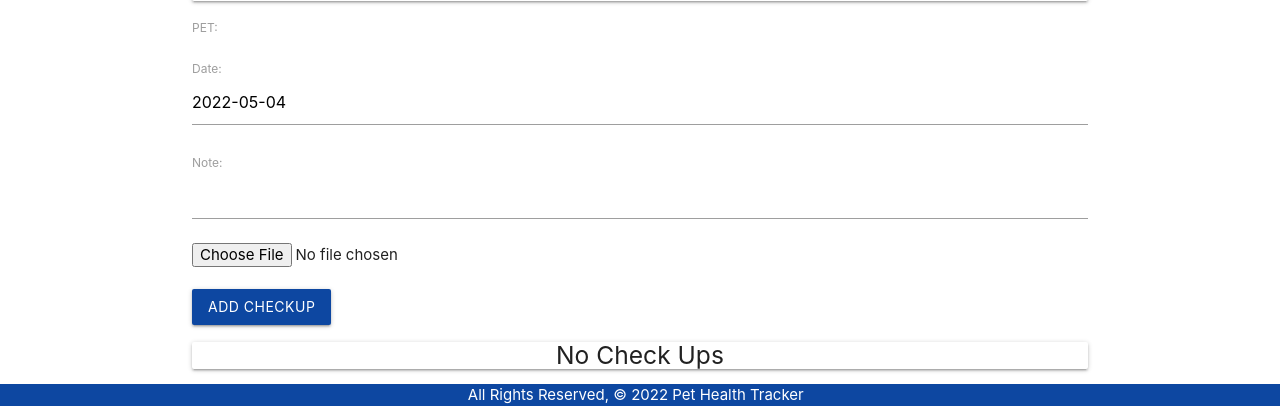
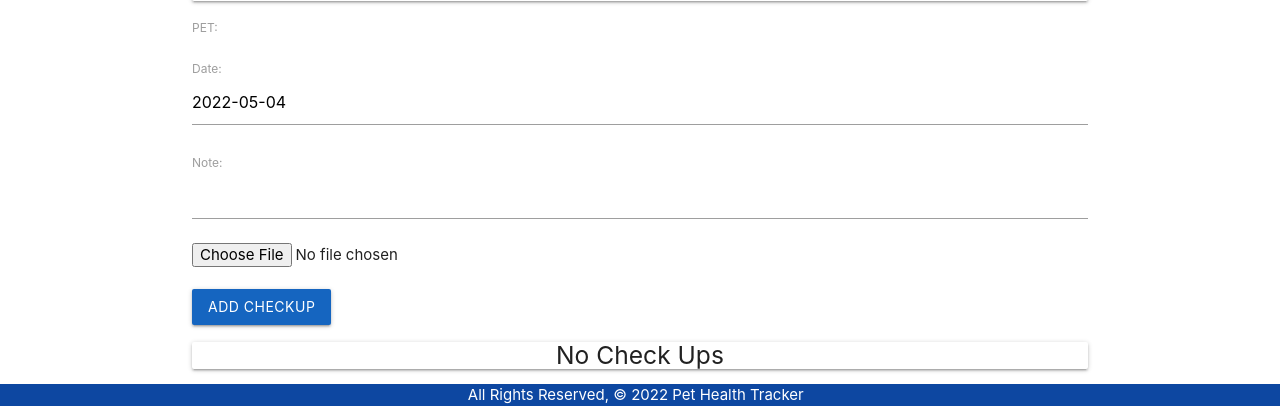
Before and after one commit to matte151/Project-3-phtdb, a Django app: template main_app/templates/pets/detail.html in a window 1280 px wide. Shown: the part 797-1203 px from the top of the page. Run offline with Django 4.2, Linux system fonts and the light colour scheme; the template is opened without the code that fills it: values that come from a table or form of the project are taken from there, others are empty; some web fonts are replaced.

Commit message:
change color of submit button

```diff
--- a/main_app/templates/pets/detail.html
+++ b/main_app/templates/pets/detail.html
@@ -84,7 +84,7 @@
             {% csrf_token %}
            <input type="file" name="photo-file">
            <br><br>
-           <input type="submit" class="btn blue darken-4" value="Add Checkup">
+           <input type="submit" class="btn blue darken-3" value="Add Checkup">
            </form>
         <!-- <input type="submit" class="btn" value="Add Checkup"> -->
     </form>
```
